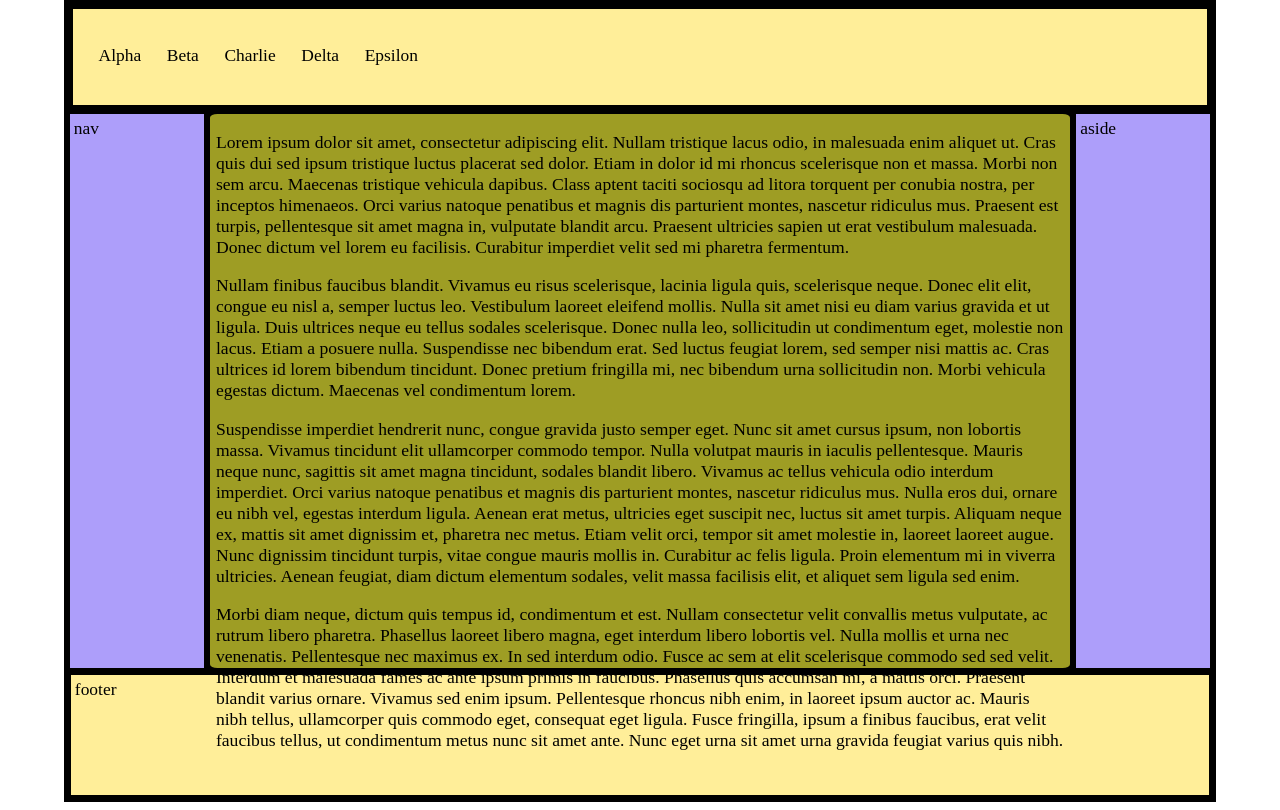
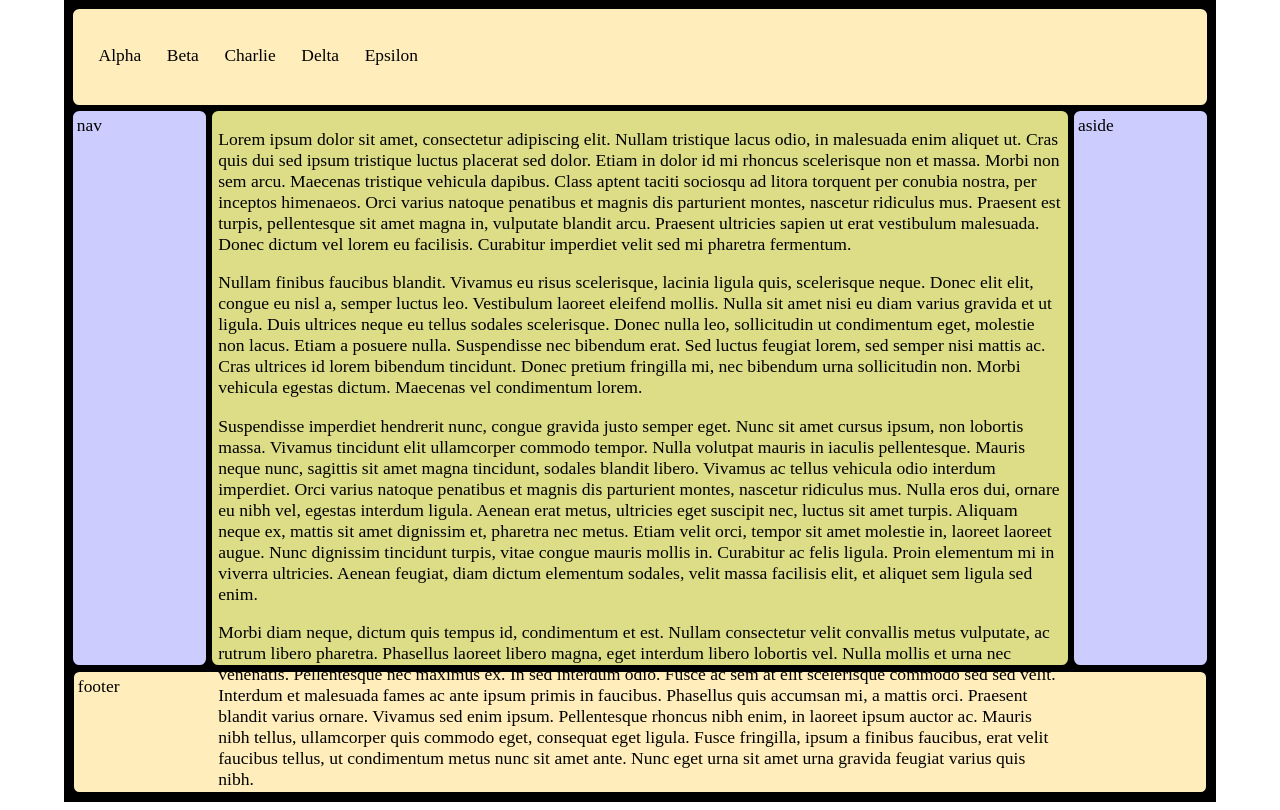
Before and after one commit to Phoenix314159/HTML-Assessment, a plain HTML site: page index.html in a window 1280 px wide. Drawn offline with Linux system fonts and the light colour scheme.

Commit message:
fixed colors

```diff
--- a/indexStyle.css
+++ b/indexStyle.css
@@ -5,15 +5,15 @@ body{
     background-color: white;
 }
 .total {
-    border: solid black 3px;
+    border: solid black 6px;
     background-color: black;
 }
 .navBar {
     display: flex;
     justify-content: flex-start;
-    background-color: #FFEE99;
-    border: solid black 6px;
-    border-radius: 1.9%;
+    background-color: #ffeebb;
+    border: solid black 3px;
+    border-radius: 7pt;
     height: 12vh;
     font-size: 1.09em;
 }
@@ -27,9 +27,9 @@ body{
     margin-left: .5vw;
 }
 .totalParagraphs {
-    background-color: #9e9d24;
+    background-color: #dddd88;
     border: solid black 3px;
-    border-radius: 1.2%;
+    border-radius: 7pt;
     font-size: 1.1em;
 }
 .navItems {
@@ -38,17 +38,17 @@ body{
     align-items: center;
 }
 .sideBars {
-    background-color: #AD9EFA;
+    background-color: #ccccff;
     width: 80vw;
     border: solid black 3px;
-    border-radius: 1.8%;
+    border-radius: 7pt;
     font-size: 1.09em;
 }
 .footer {
     border: solid black 4px;
-    border-radius: 1.9%;
+    border-radius: 7pt;
     height: 15vh;
-    background-color: #FFEE99;
+    background-color: #ffeebb;
     font-size: 1.09em;
 }
 
```
